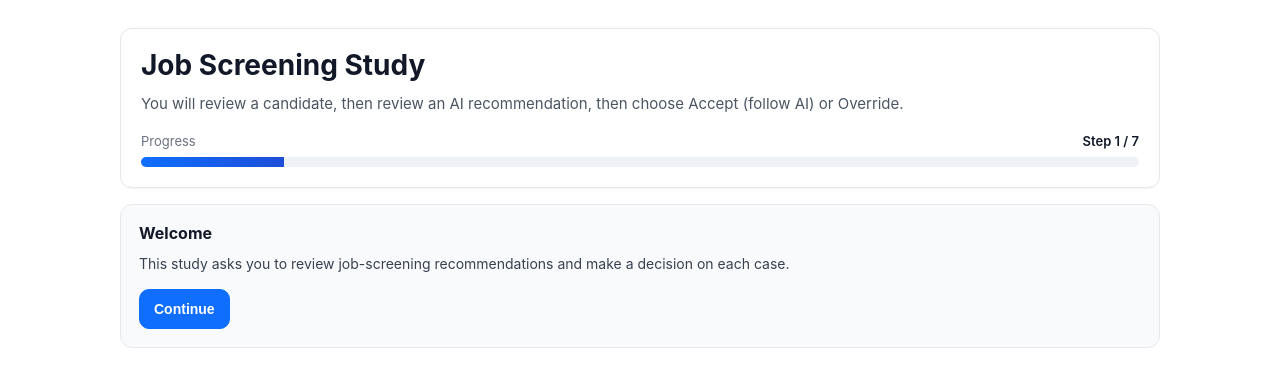
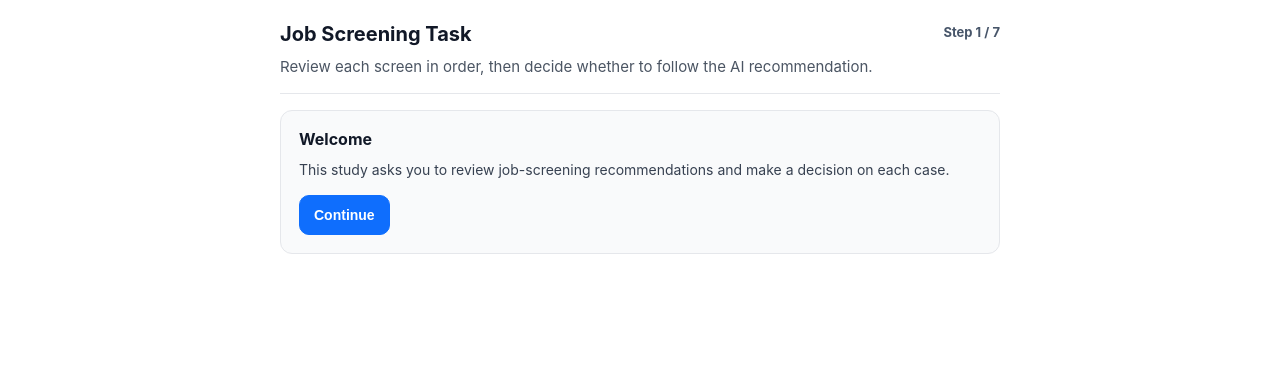
Before and after one commit to RunchuWu/humanai-trust-engine, a Next.js app: page /task in a window 1280 px wide. Shown: the top 386 px of the page. Built offline with nearby package versions, Linux system fonts and the light colour scheme.

Commit message:
refactor: simplify participant trial flow

```diff
--- a/src/app/task/page.tsx
+++ b/src/app/task/page.tsx
@@ -12,8 +12,7 @@ import {
   type ConditionId,
 } from "@/lib/conditions";
 import {
-  CONDITION_CUES,
-  formatRecommendation,
+  formatOppositeRecommendationShort,
   formatRecommendationShort,
   PRACTICE_TRIAL,
   SCREEN_SEQUENCE,
@@ -135,8 +134,6 @@ function TaskPageContent() {
   const [practiceDecision, setPracticeDecision] = useState<DecisionType | null>(
     null,
   );
-  const [practiceRevealStage, setPracticeRevealStage] =
-    useState<RevealStage>("job");
   const [mainRevealStage, setMainRevealStage] = useState<RevealStage>("job");
   const [currentTrialIndex, setCurrentTrialIndex] = useState(0);
   const [errorMessage, setErrorMessage] = useState<string | null>(null);
@@ -186,12 +183,6 @@ function TaskPageContent() {
   }, [currentTrialIndex]);
 
   const isFinished = currentTrialIndex >= TOTAL_TRIALS;
-
-  useEffect(() => {
-    if (screen === "practice_trial") {
-      setPracticeRevealStage("job");
-    }
-  }, [screen]);
 
   useEffect(() => {
     if (screen === "main_task") {
@@ -342,12 +333,6 @@ function TaskPageContent() {
     setPracticeDecision(decision);
   }
 
-  function advancePracticeReveal() {
-    setPracticeRevealStage((previous) =>
-      previous === "job" ? "candidate" : "ai",
-    );
-  }
-
   function advanceMainReveal() {
     setMainRevealStage((previous) =>
       previous === "job" ? "candidate" : "ai",
@@ -369,7 +354,6 @@ function TaskPageContent() {
     setComprehensionLoggingAnswer("");
     setShowComprehensionFeedback(false);
     setPracticeDecision(null);
-    setPracticeRevealStage("job");
     setMainRevealStage("job");
     setCurrentTrialIndex(0);
     setLatestDecisionByTrial({});
@@ -409,11 +393,9 @@ function TaskPageContent() {
 
     setCurrentTrialIndex(0);
     setPracticeDecision(null);
-    setPracticeRevealStage("job");
     setMainRevealStage("job");
   }
 
-  const cue = assignment ? CONDITION_CUES[assignment.conditionId] : null;
   const participantIdShort = assignment
     ? shortenId(assignment.participantId)
     : "-";
@@ -428,15 +410,10 @@ function TaskPageContent() {
     screen === "main_task"
       ? `Trial ${trialDisplayIndex} / ${TOTAL_TRIALS}`
       : `Step ${currentScreenIndex + 1} / ${SCREEN_SEQUENCE.length}`;
-  const progressNow =
-    screen === "main_task"
-      ? trialDisplayIndex
-      : Math.max(0, currentScreenIndex + 1);
-  const progressMax =
-    screen === "main_task" ? TOTAL_TRIALS : SCREEN_SEQUENCE.length;
-  const progressPercent = Math.max(0, Math.min(100, (progressNow / progressMax) * 100));
   const canContinueConsent = consentAccepted;
-  const canContinuePractice = practiceDecision !== null;
+  const canContinuePractice = practiceDecision === "accept";
+  const showShellSubtitle =
+    screen === "welcome" || screen === "instructions" || screen === "consent";
 
   return (
     <main className={styles.page}>
@@ -453,31 +430,17 @@ function TaskPageContent() {
         />
       ) : null}
 
-      <header className={styles.headerCard}>
-        <h1 className={styles.title}>Job Screening Study</h1>
+      <header className={styles.taskHeader}>
+        <div>
+          <h1 className={styles.title}>Job Screening Task</h1>
+          {showShellSubtitle ? (
             <p className={styles.subtitle}>
-          You will review a candidate, then review an AI recommendation, then
-          choose Accept (follow AI) or Override.
+              Review each screen in order, then decide whether to follow the AI
+              recommendation.
             </p>
-        <div className={styles.progressWrap}>
-          <div className={styles.progressMeta}>
-            <span className={styles.progressLabel}>Progress</span>
-            <span className={styles.progressValue}>{progressValue}</span>
+          ) : null}
         </div>
-          <div
-            className={styles.progressTrack}
-            role="progressbar"
-            aria-valuenow={progressNow}
-            aria-valuemin={1}
-            aria-valuemax={progressMax}
-            aria-label="Study progress"
-          >
-            <div
-              className={styles.progressFill}
-              style={{ width: `${progressPercent}%` }}
-            />
-          </div>
-        </div>
+        <p className={styles.taskStatus}>{progressValue}</p>
       </header>
 
       {errorMessage ? <p className={styles.errorText}>Error: {errorMessage}</p> : null}
@@ -552,7 +515,8 @@ function TaskPageContent() {
               Read role/candidate context first, then focus on AI recommendation.
             </li>
             <li>
-              We log your decision and response time for research analysis.
+              Use <strong>Follow AI</strong> to take the AI recommendation, or{" "}
+              <strong>Choose Opposite</strong> to select the other outcome.
             </li>
           </ul>
           <div className={styles.instructionsActions}>
@@ -574,7 +538,7 @@ function TaskPageContent() {
           <h2 className={styles.sectionTitle}>Comprehension Check</h2>
           <fieldset className={styles.questionGroup}>
             <legend className={styles.questionTitle}>
-              What does Accept mean?
+              What does Follow AI mean?
             </legend>
             <label className={styles.readinessItem}>
               <input
@@ -586,7 +550,7 @@ function TaskPageContent() {
                   setComprehensionDecisionAnswer(event.target.value);
                 }}
               />
-              <span>Accept means follow the AI recommendation.</span>
+              <span>Follow AI means use the AI recommendation.</span>
             </label>
             <label className={styles.readinessItem}>
               <input
@@ -598,7 +562,7 @@ function TaskPageContent() {
                   setComprehensionDecisionAnswer(event.target.value);
                 }}
               />
-              <span>Accept means choose differently from the AI.</span>
+              <span>Follow AI means choose the opposite outcome.</span>
             </label>
           </fieldset>
           <fieldset className={styles.questionGroup}>
@@ -650,62 +614,17 @@ function TaskPageContent() {
 
       {assignment && screen === "practice_trial" ? (
         <section className={styles.trialLayout}>
-          <div className={styles.practiceBanner}>
-            Practice trial. This screen helps you learn the decision controls
-            before the main task begins.
-          </div>
-
-          <div className={styles.revealStack}>
-            <article className={`${styles.card} ${styles.revealCard}`}>
-              <p className={styles.revealEyebrow}>Step 1</p>
-              <h2 className={styles.sectionTitle}>Role & Requirements</h2>
-              <p className={styles.jobTitle}>{PRACTICE_TRIAL.job_title}</p>
-              <ul className={styles.requirementsList}>
-                {PRACTICE_TRIAL.requirements.map((item) => (
-                  <li key={item}>{item}</li>
-                ))}
-              </ul>
-            </article>
-
-            {(practiceRevealStage === "candidate" ||
-              practiceRevealStage === "ai") ? (
-              <article className={`${styles.card} ${styles.revealCard}`}>
-                <p className={styles.revealEyebrow}>Step 2</p>
-                <h2 className={styles.sectionTitle}>Candidate Summary</h2>
-                <p className={styles.bodyText}>
-                  {PRACTICE_TRIAL.candidate_summary}
-                </p>
-              </article>
-            ) : null}
-
-            {practiceRevealStage === "ai" ? (
-              <article className={styles.aiRecommendationCard}>
-                <p className={styles.revealEyebrow}>Step 3</p>
-                <div className={styles.aiRecommendationHeader}>
-                  <div>
-                    <h2 className={styles.aiAgentName}>{cue?.agentName}</h2>
-                    <p className={styles.aiMessageLead}>AI recommendation</p>
-                  </div>
-                  <p
-                    className={`${styles.aiRecommendationBadge} ${styles.aiPositionProceed}`}
-                  >
-                    {formatRecommendation(PRACTICE_TRIAL.ai_reco)}
+          <article className={styles.focusCard}>
+            <p className={styles.revealEyebrow}>Practice</p>
+            <h2 className={styles.focusTitle}>Learn the decision buttons</h2>
+            <div className={styles.practiceRecommendation}>
+              <p className={styles.aiMessageLead}>AI recommends</p>
+              <p className={`${styles.aiRecommendationBadge} ${styles.aiPositionProceed}`}>
+                {formatRecommendationShort(PRACTICE_TRIAL.ai_reco)}
               </p>
             </div>
-                <div className={styles.aiBody}>
-                  <p className={styles.aiQuote}>{PRACTICE_TRIAL.rationale}</p>
-                </div>
-
-                <footer className={styles.aiActions}>
-                  {practiceDecision ? (
-                    <p className={styles.savedDecisionHint}>
-                      Practice decision selected:{" "}
-                      <strong>{practiceDecision}</strong>.
-                    </p>
-                  ) : null}
             <p className={styles.decisionPrompt}>
-                    Your choice below is about whether to follow this AI
-                    recommendation.
+              Which button means you want to follow this AI recommendation?
             </p>
             <div className={styles.decisionButtons}>
               <button
@@ -715,8 +634,7 @@ function TaskPageContent() {
                   handlePracticeDecision("accept");
                 }}
               >
-                      Accept AI Recommendation:{" "}
-                      {formatRecommendationShort(PRACTICE_TRIAL.ai_reco)}
+                Follow AI: {formatRecommendationShort(PRACTICE_TRIAL.ai_reco)}
               </button>
               <button
                 type="button"
@@ -725,30 +643,22 @@ function TaskPageContent() {
                   handlePracticeDecision("override");
                 }}
               >
-                      Override AI Recommendation
+                Choose Opposite:{" "}
+                {formatOppositeRecommendationShort(PRACTICE_TRIAL.ai_reco)}
               </button>
             </div>
-                </footer>
-                <p className={styles.decisionHint}>
-                  Accept means follow the AI choice:{" "}
-                  <strong>{formatRecommendationShort(PRACTICE_TRIAL.ai_reco)}</strong>.
-                  Override means choose the other screening outcome.
+            {practiceDecision === "accept" ? (
+              <p className={styles.practiceSuccess}>
+                Correct. Follow AI means selecting the AI recommendation.
               </p>
-              </article>
             ) : null}
-
+            {practiceDecision === "override" ? (
+              <p className={styles.practiceError}>
+                That button chooses the opposite outcome. Select Follow AI to
+                continue.
+              </p>
+            ) : null}
             <div className={styles.revealActions}>
-              {practiceRevealStage !== "ai" ? (
-                <button
-                  type="button"
-                  className={styles.primaryAction}
-                  onClick={advancePracticeReveal}
-                >
-                  {practiceRevealStage === "job"
-                    ? "Show Candidate Summary"
-                    : "Show AI Recommendation"}
-                </button>
-              ) : (
               <button
                 type="button"
                 className={styles.primaryAction}
@@ -757,9 +667,8 @@ function TaskPageContent() {
               >
                 Start Main Task
               </button>
-              )}
             </div>
-          </div>
+          </article>
         </section>
       ) : null}
 
@@ -873,33 +782,49 @@ function TaskPageContent() {
       {assignment && screen === "main_task" && currentTrial ? (
         <section className={styles.trialLayout}>
           <div className={styles.revealStack}>
-            <article className={`${styles.card} ${styles.revealCard}`}>
-              <p className={styles.revealEyebrow}>Step 1</p>
-              <h2 className={styles.sectionTitle}>Role & Requirements</h2>
-              <p className={styles.jobTitle}>{currentTrial.job_title}</p>
+            {mainRevealStage === "job" ? (
+              <article className={styles.focusCard}>
+                <p className={styles.revealEyebrow}>Role Requirements</p>
+                <h2 className={styles.focusTitle}>{currentTrial.job_title}</h2>
                 <ul className={styles.requirementsList}>
                   {currentTrial.requirements.map((item) => (
                     <li key={item}>{item}</li>
                   ))}
                 </ul>
+                <div className={styles.revealActions}>
+                  <button
+                    type="button"
+                    className={styles.primaryAction}
+                    onClick={advanceMainReveal}
+                  >
+                    Continue
+                  </button>
+                </div>
               </article>
+            ) : null}
 
-            {(mainRevealStage === "candidate" || mainRevealStage === "ai") ? (
-              <article className={`${styles.card} ${styles.revealCard}`}>
-                <p className={styles.revealEyebrow}>Step 2</p>
-                <h2 className={styles.sectionTitle}>Candidate Summary</h2>
+            {mainRevealStage === "candidate" ? (
+              <article className={styles.focusCard}>
+                <p className={styles.revealEyebrow}>Candidate Evidence</p>
+                <h2 className={styles.focusTitle}>Review the candidate</h2>
                 <p className={styles.bodyText}>{currentTrial.candidate_summary}</p>
+                <div className={styles.revealActions}>
+                  <button
+                    type="button"
+                    className={styles.primaryAction}
+                    onClick={advanceMainReveal}
+                  >
+                    Show AI Recommendation
+                  </button>
+                </div>
               </article>
             ) : null}
 
             {mainRevealStage === "ai" ? (
-              <article className={styles.aiRecommendationCard}>
-                <p className={styles.revealEyebrow}>Step 3</p>
-                <div className={styles.aiRecommendationHeader}>
-                  <div>
-                    <h2 className={styles.aiAgentName}>{cue?.agentName}</h2>
-                    <p className={styles.aiMessageLead}>AI recommendation</p>
-                  </div>
+              <article className={styles.focusCard}>
+                <p className={styles.revealEyebrow}>AI Recommendation</p>
+                <div className={styles.aiRecommendationBlock}>
+                  <p className={styles.aiMessageLead}>AI recommends</p>
                   <p
                     className={`${styles.aiRecommendationBadge} ${
                       currentTrial.ai_reco === "proceed"
@@ -907,11 +832,12 @@ function TaskPageContent() {
                         : styles.aiPositionReject
                     }`}
                   >
-                    {formatRecommendation(currentTrial.ai_reco)}
+                    {formatRecommendationShort(currentTrial.ai_reco)}
                   </p>
                 </div>
 
                 <div className={styles.aiBody}>
+                  <p className={styles.reasonLabel}>Reason</p>
                   <p className={styles.aiQuote}>
                     {assignment.conditionId === "A"
                       ? currentTrial.rationale_A
@@ -942,7 +868,7 @@ function TaskPageContent() {
                     >
                       {isSubmitting
                         ? "Submitting..."
-                        : `Accept AI Recommendation: ${formatRecommendationShort(
+                        : `Follow AI: ${formatRecommendationShort(
                             currentTrial.ai_reco,
                           )}`}
                     </button>
@@ -956,31 +882,22 @@ function TaskPageContent() {
                     >
                       {isSubmitting
                         ? "Submitting..."
-                        : "Override AI Recommendation"}
+                        : `Choose Opposite: ${formatOppositeRecommendationShort(
+                            currentTrial.ai_reco,
+                          )}`}
                     </button>
                   </div>
                 </footer>
                 <p className={styles.decisionHint}>
-                  Accept means follow the AI choice:{" "}
+                  Follow AI means selecting{" "}
                   <strong>{formatRecommendationShort(currentTrial.ai_reco)}</strong>.
-                  Override means choose the other screening outcome.
+                  Choose Opposite means selecting{" "}
+                  <strong>
+                    {formatOppositeRecommendationShort(currentTrial.ai_reco)}
+                  </strong>.
                 </p>
               </article>
             ) : null}
-
-            <div className={styles.revealActions}>
-              {mainRevealStage !== "ai" ? (
-                <button
-                  type="button"
-                  className={styles.primaryAction}
-                  onClick={advanceMainReveal}
-                >
-                  {mainRevealStage === "job"
-                    ? "Show Candidate Summary"
-                    : "Show AI Recommendation"}
-                </button>
-              ) : null}
-            </div>
 
             {currentTrialIndex > 0 ? (
               <div className={styles.backRow}>
--- a/src/app/task/task.module.css
+++ b/src/app/task/task.module.css
@@ -1,10 +1,19 @@
 .page {
-  max-width: 1080px;
+  max-width: 760px;
   margin: 0 auto;
-  padding: 28px 20px 72px;
+  padding: 22px 20px 72px;
   color: #1f2937;
   background: #ffffff;
   font-family: -apple-system, BlinkMacSystemFont, "Segoe UI", sans-serif;
+}
+
+.taskHeader {
+  display: flex;
+  align-items: flex-start;
+  justify-content: space-between;
+  gap: 20px;
+  padding: 0 0 14px;
+  border-bottom: 1px solid #e5e7eb;
 }
 
 .headerCard {
@@ -17,7 +26,7 @@
 
 .title {
   margin: 0;
-  font-size: 28px;
+  font-size: 20px;
   line-height: 1.2;
   color: #111827;
 }
@@ -28,6 +37,14 @@
   color: #4b5563;
   font-size: 15px;
   line-height: 1.5;
+}
+
+.taskStatus {
+  margin: 2px 0 0;
+  white-space: nowrap;
+  color: #475569;
+  font-size: 13px;
+  font-weight: 700;
 }
 
 .progressWrap {
@@ -149,7 +166,8 @@
 }
 
 .revealCard,
-.aiRecommendationCard {
+.aiRecommendationCard,
+.focusCard {
   animation: revealIn 360ms ease both;
 }
 
@@ -189,6 +207,28 @@
   border-radius: 12px;
   padding: 16px;
   box-shadow: 0 1px 2px rgba(15, 23, 42, 0.03);
+}
+
+.focusCard {
+  background: #ffffff;
+  border: 1px solid #dbe3ee;
+  border-radius: 12px;
+  padding: 24px;
+  box-shadow: 0 8px 24px rgba(15, 23, 42, 0.06);
+}
+
+.focusTitle {
+  margin: 0;
+  color: #0f172a;
+  font-size: 24px;
+  line-height: 1.25;
+}
+
+.practiceRecommendation,
+.aiRecommendationBlock {
+  margin-top: 16px;
+  display: grid;
+  gap: 8px;
 }
 
 .jobTitle {
@@ -268,7 +308,7 @@
   margin: 0;
   border-radius: 10px;
   padding: 14px 18px;
-  font-size: 22px;
+  font-size: 24px;
   font-weight: 800;
   line-height: 1.2;
   text-align: center;
@@ -287,6 +327,7 @@
 }
 
 .aiBody {
+  margin-top: 16px;
   background: #f8fafc;
   border: 1px solid #e5e7eb;
   border-radius: 10px;
@@ -302,17 +343,24 @@
 
 .aiQuote {
   margin: 8px 0 0;
-  padding-left: 10px;
-  border-left: 3px solid #dbe3ee;
   color: #1f2937;
   line-height: 1.6;
   font-size: 14px;
 }
 
+.reasonLabel {
+  margin: 0;
+  color: #64748b;
+  font-size: 11px;
+  font-weight: 800;
+  letter-spacing: 0;
+  text-transform: uppercase;
+}
+
 .aiActions {
   display: grid;
-  gap: 8px;
-  margin-top: 2px;
+  gap: 10px;
+  margin-top: 16px;
 }
 
 .decisionButtons {
@@ -396,6 +444,27 @@
   margin: 2px 0 0;
   font-size: 12px;
   color: #64748b;
+}
+
+.practiceSuccess,
+.practiceError {
+  margin: 4px 0 0;
+  border-radius: 10px;
+  padding: 10px 12px;
+  font-size: 13px;
+  line-height: 1.45;
+}
+
+.practiceSuccess {
+  border: 1px solid #bbf7d0;
+  background: #f0fdf4;
+  color: #166534;
+}
+
+.practiceError {
+  border: 1px solid #fecaca;
+  background: #fef2f2;
+  color: #991b1b;
 }
 
 .retryNotice {
@@ -655,8 +724,21 @@
     padding: 20px 14px 56px;
   }
 
+  .taskHeader {
+    flex-direction: column;
+    gap: 8px;
+  }
+
   .title {
-    font-size: 24px;
+    font-size: 20px;
+  }
+
+  .focusCard {
+    padding: 18px;
+  }
+
+  .focusTitle {
+    font-size: 21px;
   }
 
   .contextGrid {
@@ -701,7 +783,8 @@
 
 @media (prefers-reduced-motion: reduce) {
   .revealCard,
-  .aiRecommendationCard {
+  .aiRecommendationCard,
+  .focusCard {
     animation: none;
   }
 }
--- a/src/lib/experiment-config.ts
+++ b/src/lib/experiment-config.ts
@@ -69,3 +69,9 @@ export function formatRecommendation(recommendation: Recommendation): string {
 export function formatRecommendationShort(recommendation: Recommendation): string {
   return recommendation === "proceed" ? "Proceed" : "Reject";
 }
+
+export function formatOppositeRecommendationShort(
+  recommendation: Recommendation,
+): string {
+  return recommendation === "proceed" ? "Reject" : "Proceed";
+}
```
Lines whose indentation alone changed are shown as unchanged.
